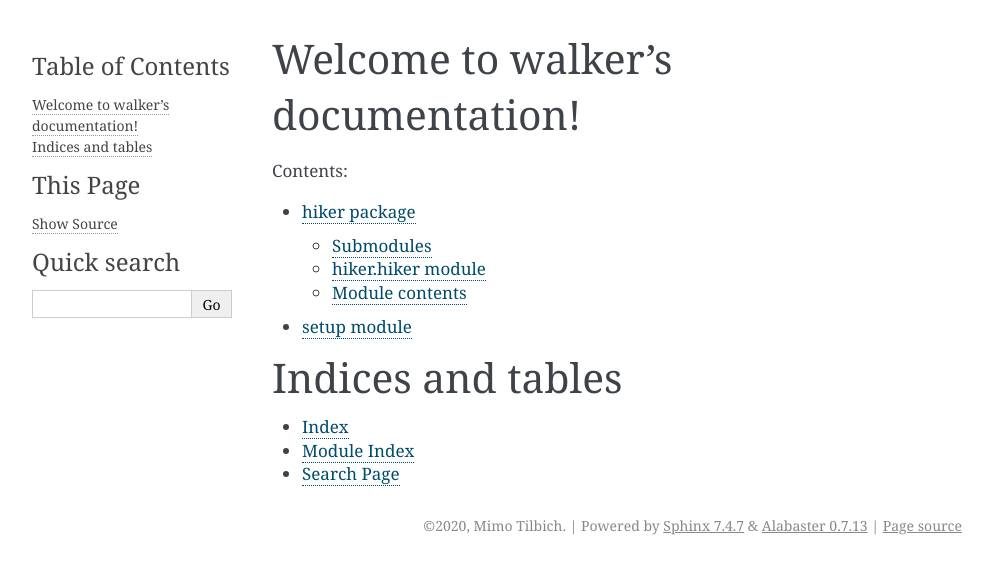
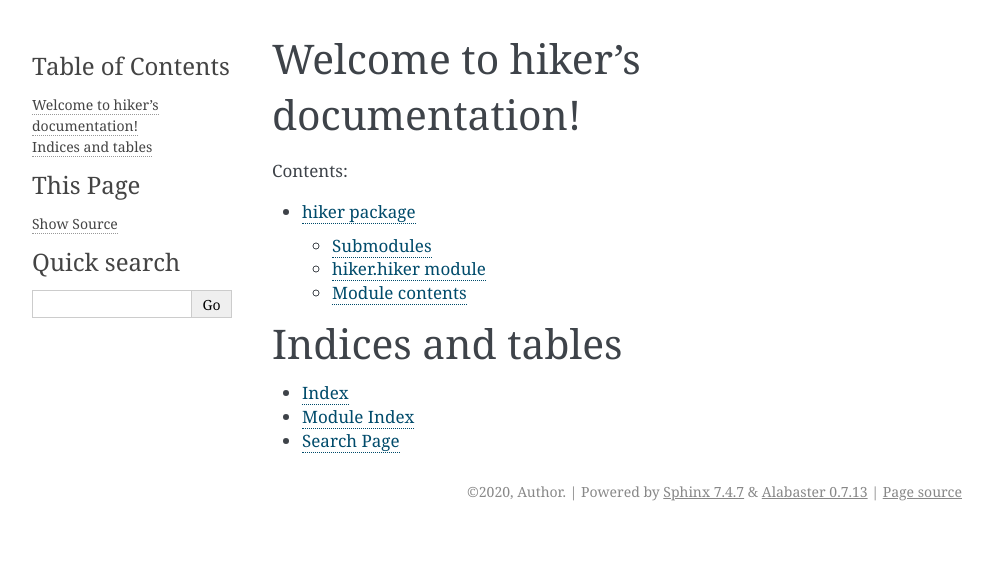
Before and after one commit to edflow/hiker, a Sphinx documentation site: the page built from docs/index.rst, in a window 1280 px wide. Shown: the top 574 px of the page, without its empty margins (148-1141 px from the left). Built offline with Sphinx 7.4.7, drawn with Linux system fonts in a browser that asks for light colours.

Commit message:
:fire: Clead up docs

```diff
--- a/docs/conf.py
+++ b/docs/conf.py
@@ -10,27 +10,16 @@
 # add these directories to sys.path here. If the directory is relative to the
 # documentation root, use os.path.abspath to make it absolute, like shown here.
 #
-import os
-import sys
-sys.path.insert(0, '..')
-
-
-# -- Mock Modules -----------------------------------------------------------
-from unittest.mock import Mock
-
-MOCK_MODULES = [
-    "numpy",
-]
-
-for mod_name in MOCK_MODULES:
-    sys.modules[mod_name] = Mock()
+# import os
+# import sys
+# sys.path.insert(0, '/home/jhaux/Projects/edflow/walker/hiker')
 
 
 # -- Project information -----------------------------------------------------
 
 project = 'hiker'
-copyright = '2020, Mimo Tilbich'
-author = 'Mimo Tilbich'
+copyright = '2020, Author'
+author = 'Author'
 
 
 # -- General configuration ---------------------------------------------------
--- a/docs/index.rst
+++ b/docs/index.rst
@@ -1,17 +1,16 @@
-.. walker documentation master file, created by
-   sphinx-quickstart on Fri Aug 28 09:45:39 2020.
+.. hiker documentation master file, created by
+   sphinx-quickstart on Fri Aug 28 10:06:19 2020.
    You can adapt this file completely to your liking, but it should at least
    contain the root `toctree` directive.
 
-Welcome to walker's documentation!
-==================================
+Welcome to hiker's documentation!
+=================================
 
 .. toctree::
    :maxdepth: 4
    :caption: Contents:
 
    hiker
-   setup
 
 
 Indices and tables
```
Also changed, not shown: docs/setup.rst (deleted, +0 -7 lines).
